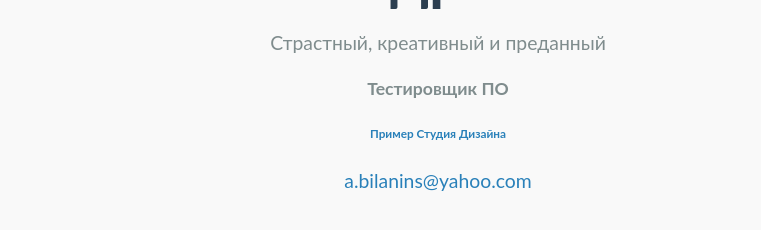
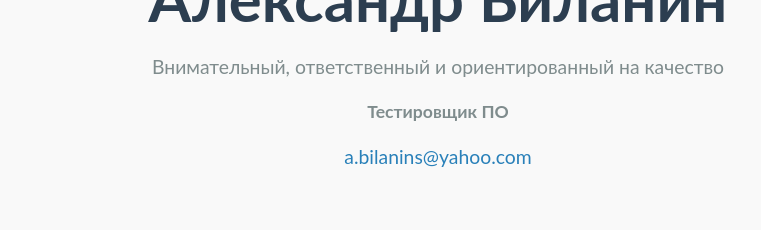
Before and after one commit to adjuvatique/adjuvatique, a website: page index.html in a window 1280 px wide. Shown: the part 430-660 px from the top of the page, 202-963 px from the left. Drawn offline with nearby package versions, Linux system fonts and the light colour scheme; a web font is replaced by a local one.

Commit message:
Update index.html

```diff
--- a/index.html
+++ b/index.html
@@ -27,10 +27,9 @@
         <div class="section center" id="home">
             <img id="avatar" src="avatar.jpg" />
             <h1 id="title">Александр Биланин</h1>
-            <p id="subtitle">Страстный, креативный и преданный</p>
+            <p id="subtitle">Внимательный, ответственный и ориентированный на качество</p>
             <h4>Тестировщик ПО</h4>
 
-            <h6><a href="http://example.com" target="_blank">Пример Студия Дизайна</a></h6>
             <p><a href="mailto:a.bilanins@yahoo.com">a.bilanins@yahoo.com</a></p>
         </div>
 
```
